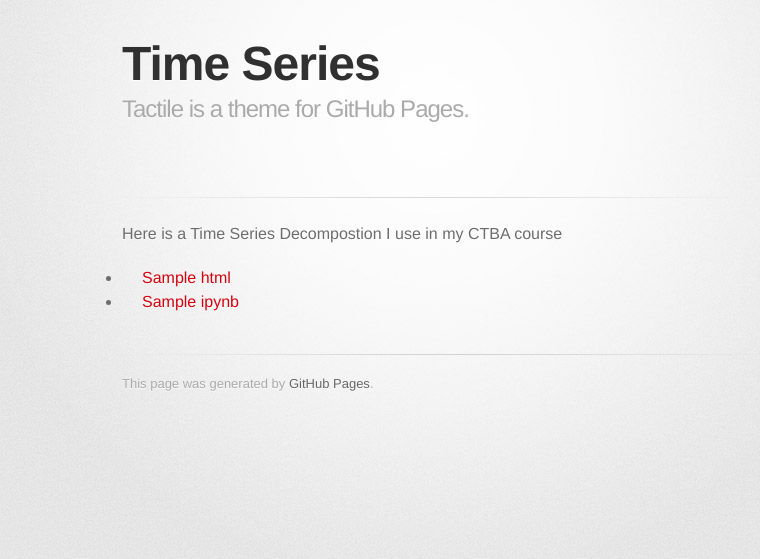
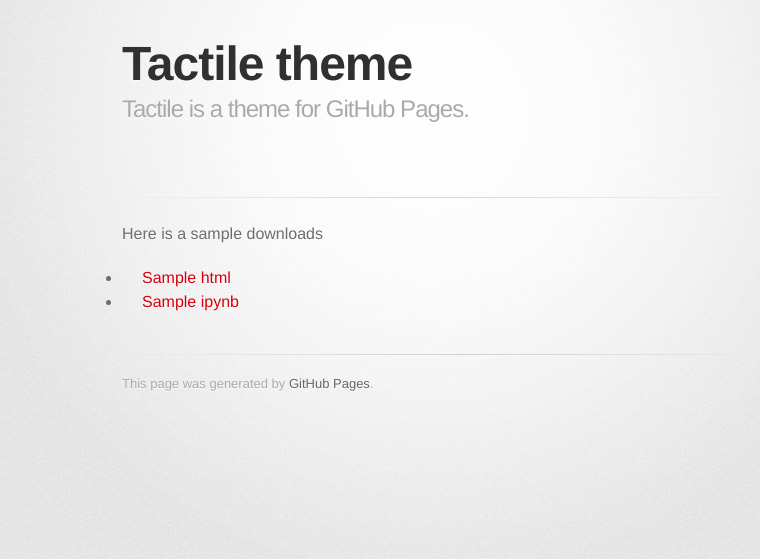
Before and after one commit to LukeTrieber/LukeTrieber.github.io, a Jekyll site: the page built from timeseries/index.md, in a window 1280 px wide. Shown: the top 559 px of the page, without its empty margins (208-968 px from the left). Built offline with Jekyll 4.4.1, drawn with Linux system fonts in a browser that asks for light colours; some web fonts are replaced; our own code applies the rules of GitHub Pages for plain Markdown files.

Commit message:
Update index.md

```diff
--- a/timeseries/index.md
+++ b/timeseries/index.md
@@ -1,8 +1,8 @@
 ---
-title: Time Series
-Description: Course content
+Title: Course Documents
+Description: Items
 ---
 
-Here is a Time Series Decompostion I use in my CTBA course
+Here is a sample downloads
 - [Sample html](Sample.html)
 - [Sample ipynb](Sample.ipynb)
```
